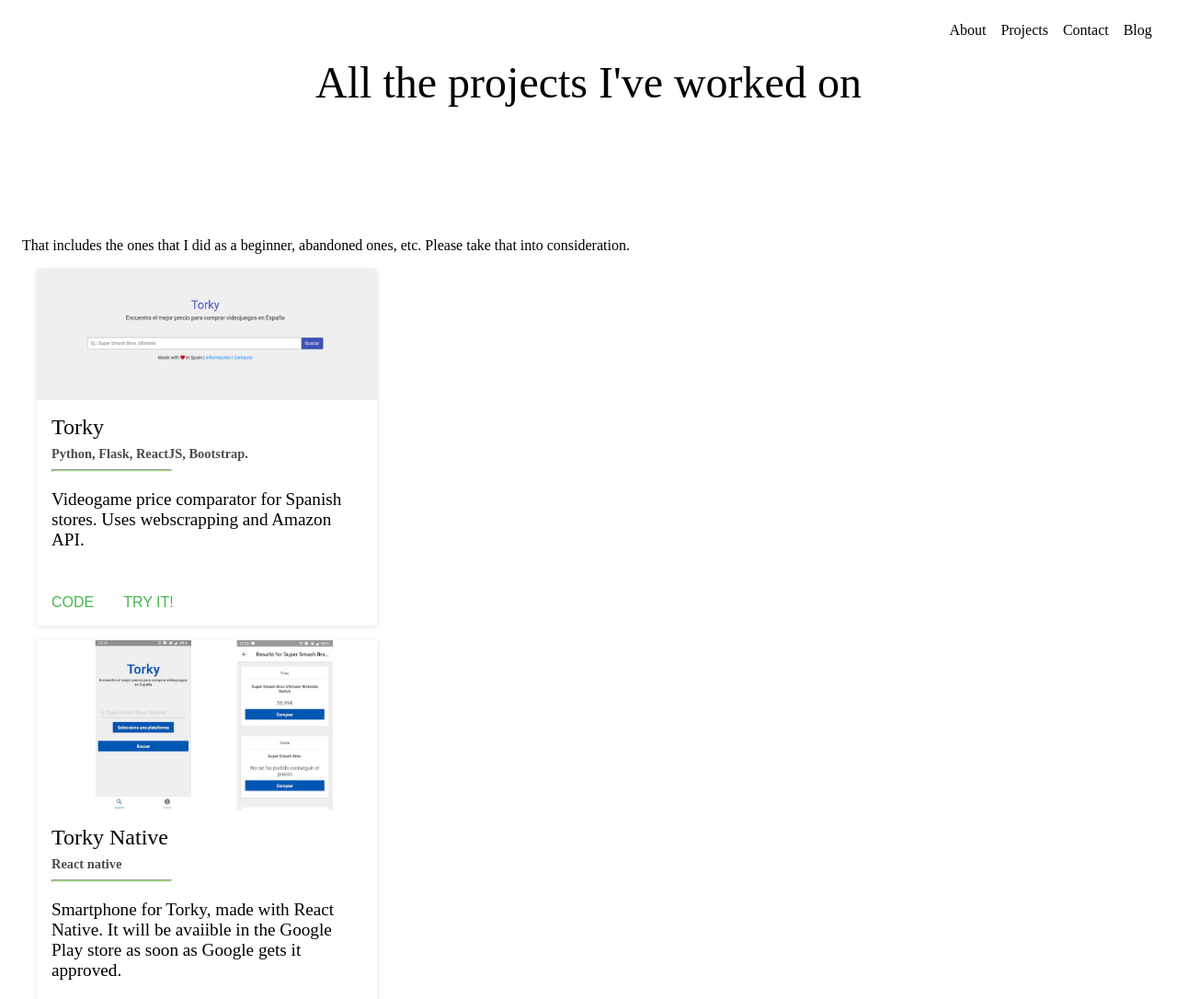
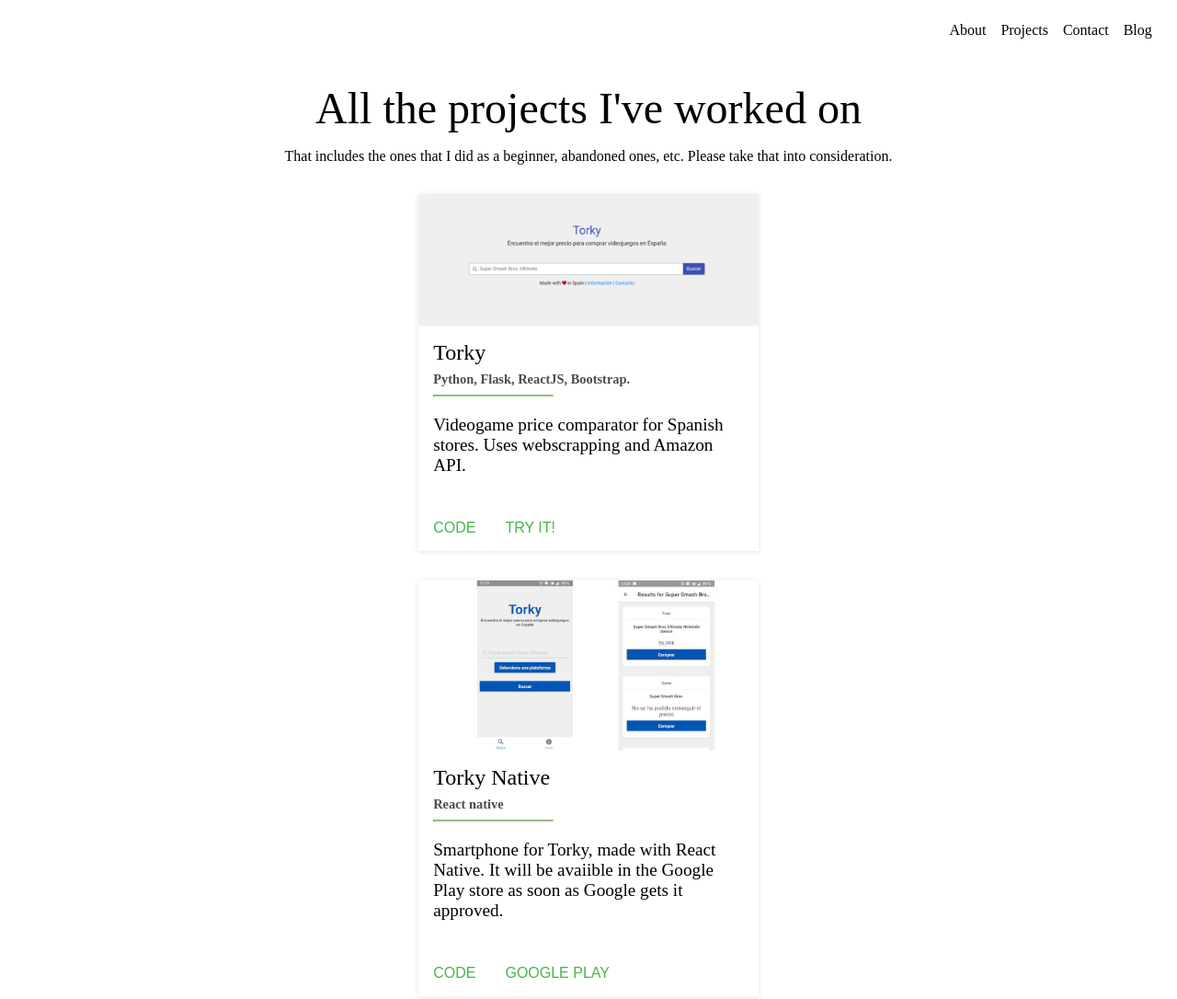
Before and after one commit to marcosorive/blog-and-portfolio, a Gatsby site: page /allProjects in a window 1280 px wide. Shown: the top 1086 px of the page at 92% size. Built offline with nearby package versions, Linux system fonts and the light colour scheme; Gatsby itself is replaced by a stand-in of ours.

Commit message:
Small fixes on mobile design

```diff
--- a/src/components/Header/Header.css
+++ b/src/components/Header/Header.css
@@ -12,6 +12,7 @@
 
 header h1 {
   margin:0;
+  margin-top: 1em;
 }
 
 svg {
@@ -23,15 +24,5 @@
 }
 
 @media only screen and (min-width: 600px){
-    header {
-        height: 200px;
-    }
 
-    svg{
-      height: 100px;
-    }
-
-    h1 {
-        padding: 20px 0;
-    }
 }
--- a/src/components/Layout/Layout.jsx
+++ b/src/components/Layout/Layout.jsx
@@ -37,10 +37,10 @@
         <meta name="author" content="Marcos Orive" />
       </Helmet>
       <Navbar brand="Hi, I'm Marcos!" backgroundColor="#dedede" fontColor="#000000" links={navBarLinks} />
-      {headerText ? <Header headerText={headerText} /> : <></>}
-      <div className="layout__wrapper">
+      {headerText ? <Header headerText={headerText}/> : <></>}
+      <main className="layout__wrapper">
         {children}
-      </div>
+      </main>
     </>
   )
 }
--- a/src/pages/allProjects/allProjects.scss
+++ b/src/pages/allProjects/allProjects.scss
@@ -1,5 +1,14 @@
-.layout{
-    &__content{
-        margin:1em;
+.allProjects {
+    &__wrapper {
+        margin-top: 1em;
+        display: flex;
+        flex-direction: column;
+        justify-content: center;
+        align-items: center;
+    }
+    &__clarification {
+        margin-left: 1em;
+        margin-right: 1em;
+        text-align: center;
     }
 }
--- a/src/pages/allProjects/index.jsx
+++ b/src/pages/allProjects/index.jsx
@@ -5,12 +5,14 @@
 
 import './allProjects.scss'
 
-export default function Projects(props){
-    console.log(props.data)
-    return <Layout title="Projects" headerText="All the projects I've worked on" >
-        <p>That includes the ones that I did as a beginner, abandoned ones, etc. Please take that into consideration.</p>
-        {buildProjectCards(projectsContent, true, props.data)}
-        </Layout>
+export default function Projects(props) {
+	console.log(props.data)
+	return <Layout title="Projects" headerText="All the projects I've worked on" >
+			<p className="allProjects__clarification">That includes the ones that I did as a beginner, abandoned ones, etc. Please take that into consideration.</p>
+		<div className="allProjects__wrapper">
+			{buildProjectCards(projectsContent, true, props.data)}
+		</div>
+	</Layout>
 }
 
 export const pageQuery = graphql`
```
